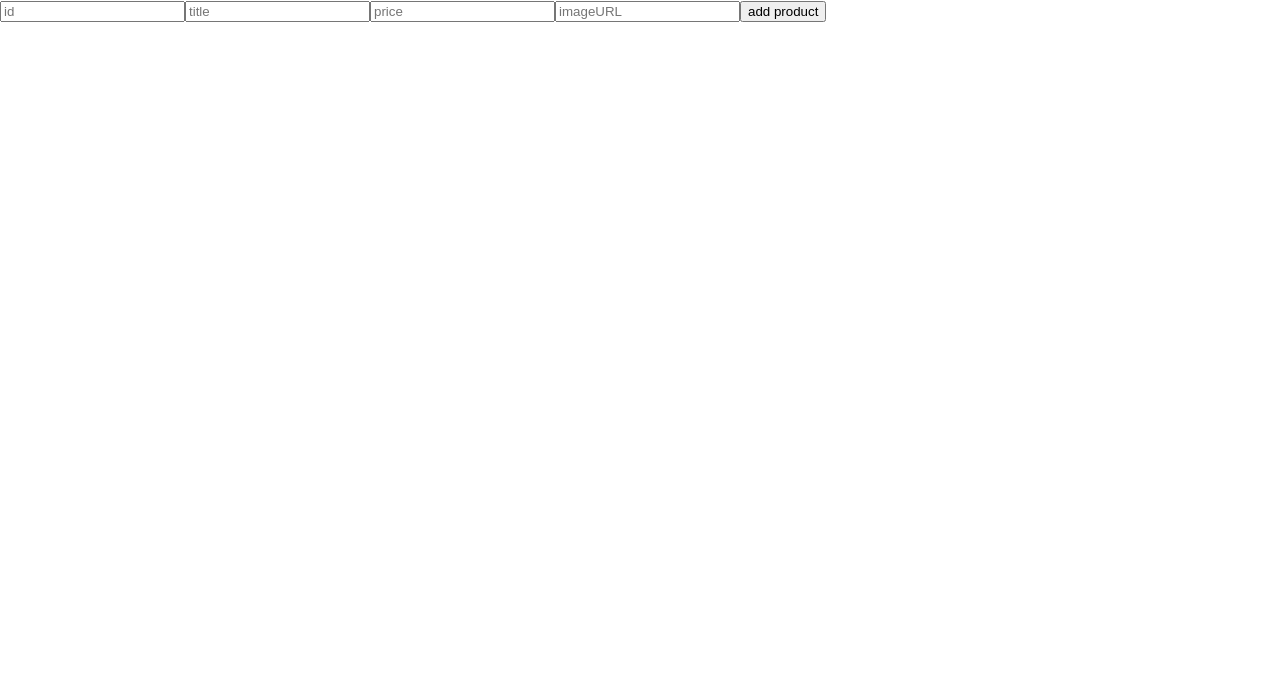
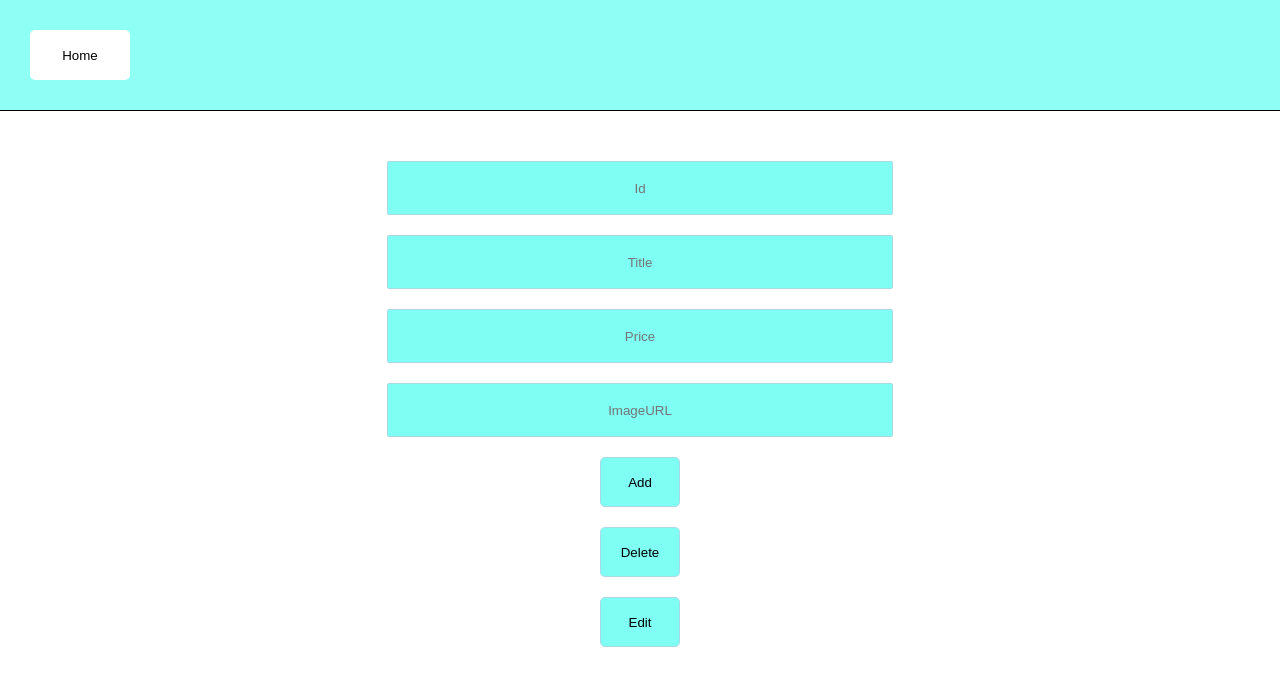
Before and after one commit to yehiel9523/reactStore, a React (Create React App) app: page /addProduct in a window 1280 px wide. Shown: the top 686 px of the page. Built offline with nearby package versions, Linux system fonts and the light colour scheme; no server answers.

Commit message:
update and change a lot

```diff
--- a/package.json
+++ b/package.json
@@ -10,6 +10,7 @@
         "react-dom": "^17.0.2",
         "react-router-dom": "^5.2.0",
         "react-scripts": "4.0.3",
+        "styled-components": "^5.3.0",
         "web-vitals": "^1.1.2"
     },
     "scripts": {
--- a/src/App.css
+++ b/src/App.css
@@ -1,5 +1,9 @@
 #myApp {
-    background-color: rgb(164, 255, 246);
+    position: relative;
+    background-color: rgb(127, 255, 244);
+}
+
+.products {
     display: flex;
     flex-wrap: wrap;
     justify-content: space-evenly;
@@ -14,12 +18,56 @@ h2 {
 .cart {
     background: rgb(127, 255, 244);
     display: flex;
-    padding: 20px;
+    /* padding: 20px; */
     justify-content: center;
     flex-wrap: wrap;
     gap: 20px;
 }
 
 .route {
+    background: rgba(127, 255, 244, 0.87);
+    /* border-radius: 10px; */
+    border-bottom: 1px solid black;
+    /* border-radius: 10px; */
+    /* background: linear-gradient(90deg, #89f7fe 0%, #66a6ff 100%); */
+    position: sticky;
+    top: 0px;
     width: 100vw;
 }
+
+button {
+    /* height: 50px;
+    width: 100px;
+    background-color: cornflowerblue; */
+    width: 80px;
+    border: 1px lightblue solid;
+    border-radius: 5px;
+    height: 50px;
+    background: rgb(127, 255, 244);
+    text-align: center;
+}
+
+form {
+    display: flex;
+    flex-direction: column;
+    justify-content: space-evenly;
+    margin-top: 50px;
+    align-items: center;
+    flex-wrap: wrap;
+    gap: 20px;
+    /* border: 1px black solid;
+    height: 50px;
+    width: 100px;
+    background: rgb(127, 255, 244); */
+}
+
+input {
+    border: 1px lightblue solid;
+    height: 50px;
+    width: 500px;
+    background: rgb(127, 255, 244);
+    border-radius: 2px;
+    text-align: center;
+}
+
+header {}
--- a/src/App.js
+++ b/src/App.js
@@ -1,69 +1,43 @@
 import './App.css';
-import { useEffect, useRef, useState, useRouteMatch } from "react";
 import Products from './Products';
-import { fireEvent } from '@testing-library/react';
-import Product from './Product';
 import CatalogProvider from './CatalogContext';
 import Cart from './Cart';
 import CartProvider from './CartContext';
-import useScreenSize from './useScreenSize';
-import useFetchUser from './useFetchUser';
+import Input from './Input';
 import {
   BrowserRouter as Router,
   Switch,
   Route,
-  Link,
 } from "react-router-dom";
+import styled from 'styled-components';
 
 
+const Header = styled.header`
+        background-color: black;
+        position: sticky;`
 
 
 function App() {
-  // const screen = useScreenSize();
-  // const posts = useFetchUser(1);
-  const idRef = useRef();
-  const titleRef = useRef();
-  const priceRef = useRef();
-  const imageRef = useRef();
-
-
-
-  const addProduct = () => {
-    const data = {
-      id: idRef.current.value,
-      title: titleRef.current.value,
-      price: priceRef.current.value,
-      image: imageRef.current.value
-    };
-    fetch('/products', { method: 'POST', headers: { 'Content-Type': 'application/json' }, body: JSON.stringify(data) })
-    console.log(data)
-  }
 
   return (
     <Router>
       <CatalogProvider>
         <CartProvider>
-          <input ref={idRef} title='id' placeholder='id' />
-          <input ref={titleRef} title='title' placeholder='title' />
-          <input ref={priceRef} title="price" placeholder='price' />
-          <input ref={imageRef} title='imageURL' placeholder='imageURL' />
-          <button onClick={() => addProduct()}>add product</button>
-
-          <Route path='/' exact>
-
-            <div id="myApp">
-
-              <Products />
-            </div>
-          </Route>
-          <Route path='/cart'>
-            <Cart />
-          </Route>
-
-
+          <Switch>
+            <Route path='/cart'>
+              <Cart />
+            </Route>
+            <Route path='/addProduct'>
+              <Input />
+            </Route>
+            <Route path='/'  >
+              <div id="myApp">
+                <Products />
+              </div>
+            </Route>
+          </Switch>
         </CartProvider>
       </CatalogProvider>
-
     </Router>
   );
 }
--- a/src/Cart.js
+++ b/src/Cart.js
@@ -1,6 +1,7 @@
 import Product from "./Product";
 import { useContext } from "react"
 import { CartContext } from "./CartContext"
+import { ButtonCart } from "./Products";
 import {
     Link,
 } from "react-router-dom";
@@ -8,17 +9,13 @@ import {
 export default function Cart() {
     const { cart } = useContext(CartContext);
     return (
-        <>
+        <div className='cart'>
             <div className='route'>
-                <Link to={`/`}><button>to home</button></Link>
+                <Link to={`/`}><ButtonCart> Home</ButtonCart></Link>
             </div>
-            <h2>The cart</h2>
-            <div className='cart'>
+            {cart.length > 0 ? cart.map(product => <Product{...product} />)
+                : null}
+        </div>
 
-                {cart.length > 0 ? cart.map(product => <Product{...product} />)
-                    : null}
-            </div>
-
-        </>
     )
 }
--- /dev/null
+++ b/src/Input.js
@@ -0,0 +1,68 @@
+import { Link } from 'react-router-dom';
+import { ButtonCart } from './Products';
+import { useEffect, useRef, useState, useRouteMatch } from "react";
+
+
+
+function Input() {
+    const idRef = useRef();
+    const titleRef = useRef();
+    const priceRef = useRef();
+    const imageRef = useRef();
+
+
+
+    const addProduct = () => {
+        const data = {
+            id: idRef.current.value,
+            title: titleRef.current.value,
+            price: priceRef.current.value,
+            image: imageRef.current.value
+        };
+        fetch('/products', { method: 'POST', headers: { 'Content-Type': 'application/json' }, body: JSON.stringify(data) })
+        console.log(data)
+    }
+    const deleteProduct = () => {
+        const data = {
+            id: idRef.current.value,
+            title: titleRef.current.value,
+            price: priceRef.current.value,
+            image: imageRef.current.value
+        };
+
+        fetch(`/products/ ${data.id}`, { method: 'DELETE', headers: { 'Content-Type': 'application/json' }, body: JSON.stringify(data) })
+        console.log(data)
+
+    }
+    const editProduct = () => {
+        const data = {
+            id: idRef.current.value,
+            title: titleRef.current.value,
+            price: priceRef.current.value,
+            image: imageRef.current.value
+        };
+        if (data.id) {
+            fetch(`/products/ ${data.id}`, { method: 'PUT', headers: { 'Content-Type': 'application/json' }, body: JSON.stringify(data) })
+            console.log(data)
+        }
+        else console.log('fall')
+    }
+
+    return (
+        <>
+            <div className='route'>
+                <Link to={`/`}><ButtonCart> Home</ButtonCart></Link>
+            </div>
+            <form >
+                <input ref={idRef} title='id' placeholder='Id' />
+                <input ref={titleRef} title='title' placeholder='Title' />
+                <input ref={priceRef} title="price" placeholder='Price' />
+                <input ref={imageRef} title='imageURL' placeholder='ImageURL' />
+                <button onClick={() => addProduct()}>Add</button>
+                <button onClick={() => deleteProduct()}>Delete</button>
+                <button onClick={() => editProduct()}>Edit</button>
+            </form>
+        </>
+    )
+}
+export default Input;
--- a/src/Product.js
+++ b/src/Product.js
@@ -12,7 +12,7 @@ export default function ({
     image,
     title,
     price,
-    //  on
+
 }) {
     const { cart, setCart } = useContext(CartContext);
     const [onClick, setOnclick] = useState(false);
@@ -22,6 +22,7 @@ export default function ({
             fetch(`/products/${id}`)
                 .then(res => res.json())
                 .then(data => setCart([...cart, data]))
+            console.log(cart)
             setOnclick('flase')
         }
 
@@ -29,13 +30,10 @@ export default function ({
     return (
         <div className='product' >
             <h2>{category}</h2>
-            {/* <h4 className="title">{title}</h4> */}
             <img src={image} />
-            {/* <h6>{description}</h6> */}
             <div>{price} $</div>
-            <button onClick={() => setOnclick(true)}>add to crat </button>
-            {/* <button onClick={on()}>go back</button> */}
-            {/* <button onClick={() => setOnePage = true}>deatales</button> */}
+            <button onClick={() => setOnclick(true)}>Add to crat </button>
+
         </div>
     )
 }
--- a/src/Products.js
+++ b/src/Products.js
@@ -7,20 +7,32 @@ import Product from './Product';
 import {
     Link,
 } from "react-router-dom";
+import styled from 'styled-components';
+export const ButtonCart = styled.button`
+        height: 50px;
+        width: 100px;
+        margin:30px;
+        background-color: white;
+        border-radius:5px;
+        border-style: none;
+        position: relative;
+
+        `;
 
 function Products() {
 
     const { products } = useContext(CatalogContext);
     return (
-        <>
+        <div className="products">
             <div className='route'>
-                <Link to={`/cart`}><button>to the cart</button></Link>
+                <Link to={`/cart`}><ButtonCart> The Cart</ButtonCart></Link>
+                <Link to={`/addProduct`}><ButtonCart> Add Product</ButtonCart></Link>
             </div>
 
             {Array.isArray(products) && products.length > 0 ?
                 products.map(product => <Product {...product} />)
                 : 'louding...'}
-        </>
+        </div>
     )
 
 }
--- a/src/useFetchUser.js
+++ /dev/null
@@ -1,14 +0,0 @@
-import { useEffect, useState } from "react";
-export default function useFetchUser(postId) {
-    const [posts, setPosts] = useState([]);
-
-    useEffect(() => {
-        fetch(`https://jsonplaceholder.typicode.com/posts/${postId}/                `)
-            .then(res => res.json())
-            .then(data => setPosts(data))
-            .then(console.log(posts))
-    }, [])
-
-    return posts;
-
-}
--- a/src/useScreenSize.js
+++ /dev/null
@@ -1,10 +0,0 @@
-import { useState } from "react";
-
-export default function useScreenSize() {
-    const small = () => window.innerWidth < 700;
-    const [isSmall, setIsSmall] = useState(small());
-    window.addEventListener('resize', () => {
-        setIsSmall(small())
-    });
-    return isSmall
-}
```
Also changed, not shown: src/SingleProduct.css (deleted, +0 -17 lines), 1 other file (tests, documents, lock files or other folders).
